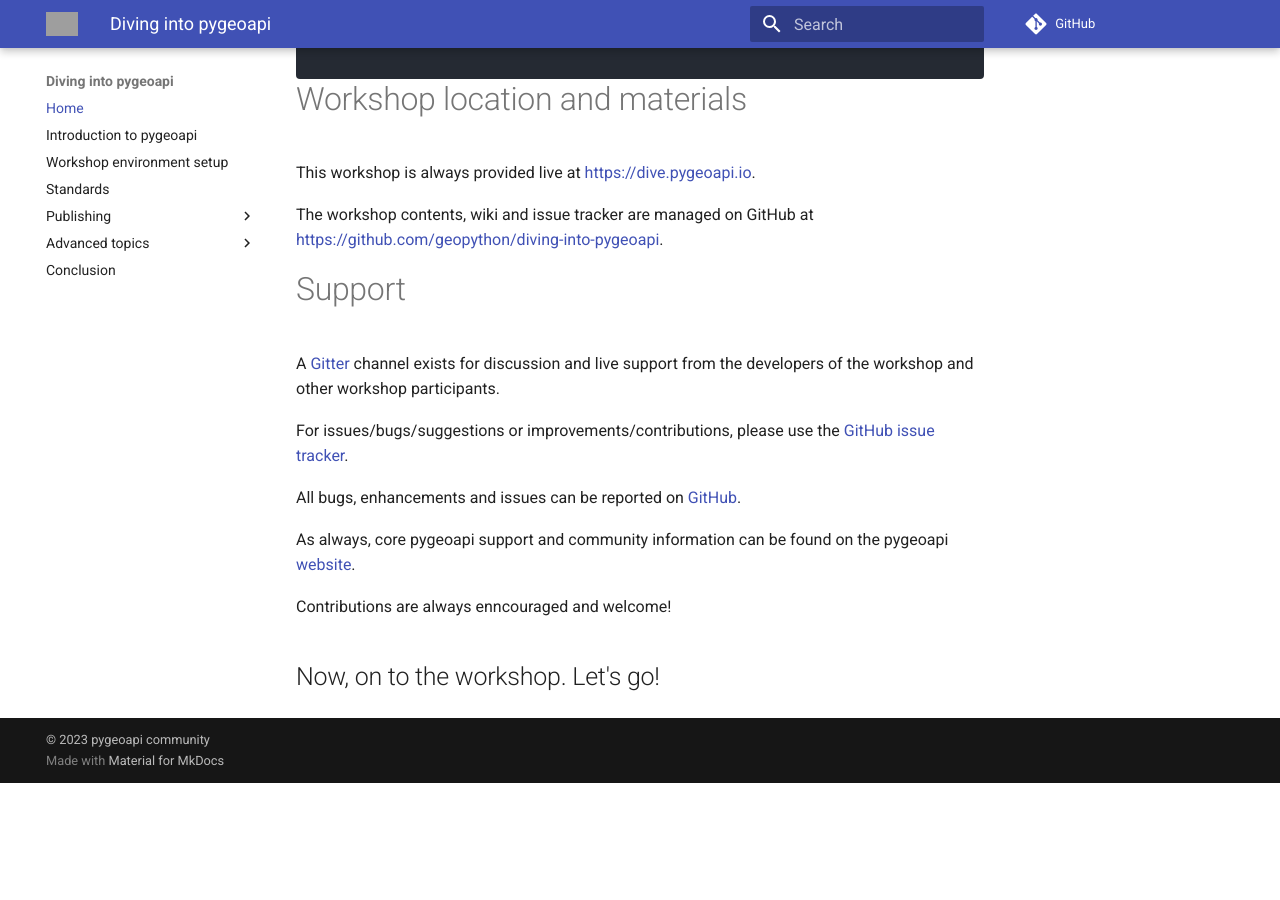
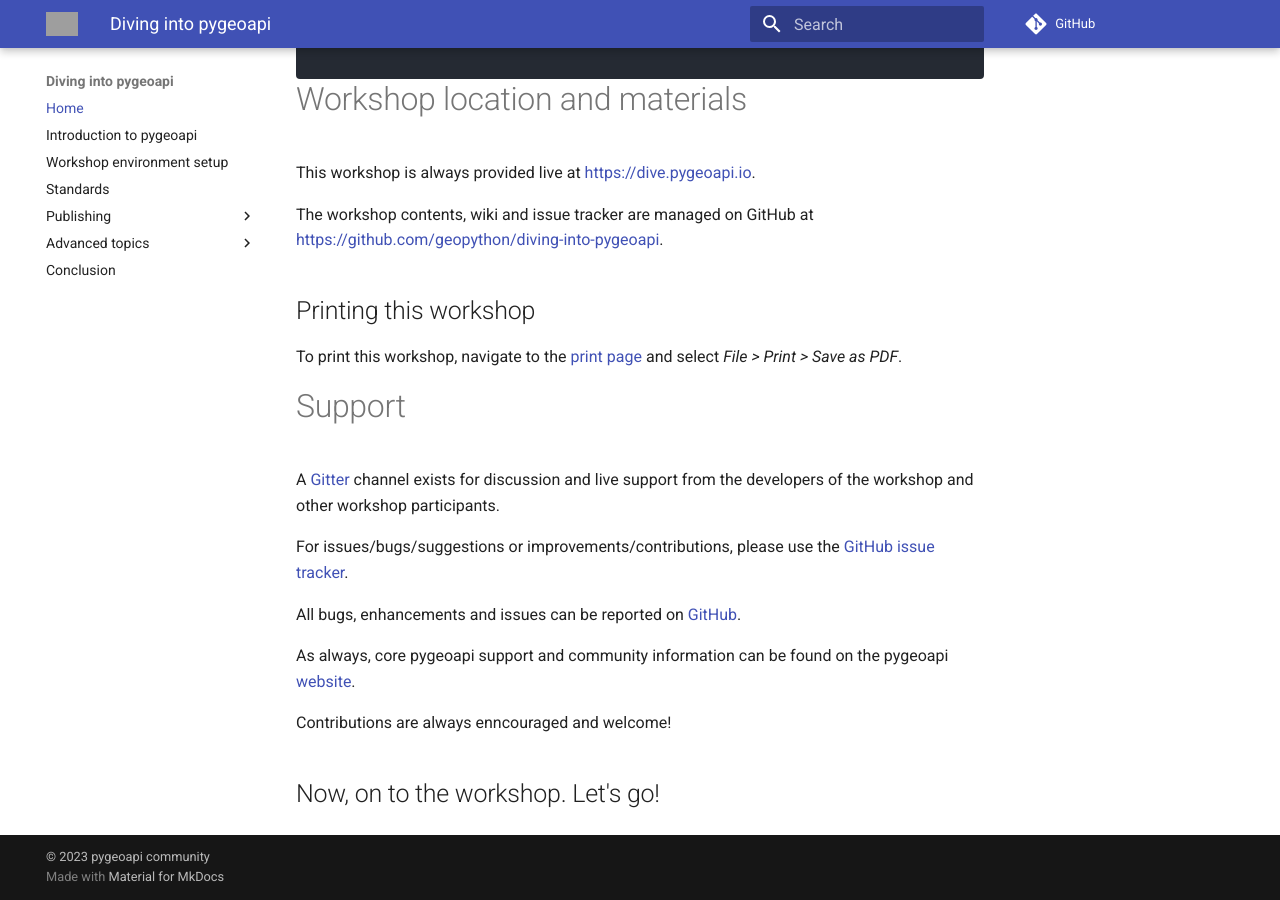
Before and after one commit to geopython/diving-into-pygeoapi, an MkDocs documentation site: the page built from workshop/content/docs/index.md, in a window 1280 px wide and 900 px high, scrolled down 2550 px. Built offline with MkDocs 1.6.1 and Material for MkDocs 9.7.7, drawn with Linux system fonts in a browser that asks for light colours; comment, search, counter and statistics services are not loaded; before the commit the page ends 3333 px from its top, so only the background shows below that; grey boxes are pictures that could not be loaded.

Commit message:
enable workshop printing

```diff
--- a/workshop/content/docs/index.md
+++ b/workshop/content/docs/index.md
@@ -94,6 +94,10 @@ This workshop is always provided live at [https://dive.pygeoapi.io](https://dive
 
 The workshop contents, wiki and issue tracker are managed on GitHub at [https://github.com/geopython/diving-into-pygeoapi](https://github.com/geopython/diving-into-pygeoapi).
 
+## Printing this workshop
+
+To print this workshop, navigate to the [print page](/print_page) and select *File > Print > Save as PDF*.
+
 # Support
 
 A [Gitter](https://app.gitter.im/#/room/#geopython_diving-into-pygeoapi:gitter.im) channel exists for
--- a/workshop/content/mkdocs.yml
+++ b/workshop/content/mkdocs.yml
@@ -48,6 +48,7 @@ theme:
 
 plugins:
     - search
+    - print-site
 
 markdown_extensions:
     - meta # option to add some meta tags on top, title, author, date, etc
```
Also changed, not shown: 1 other file.
